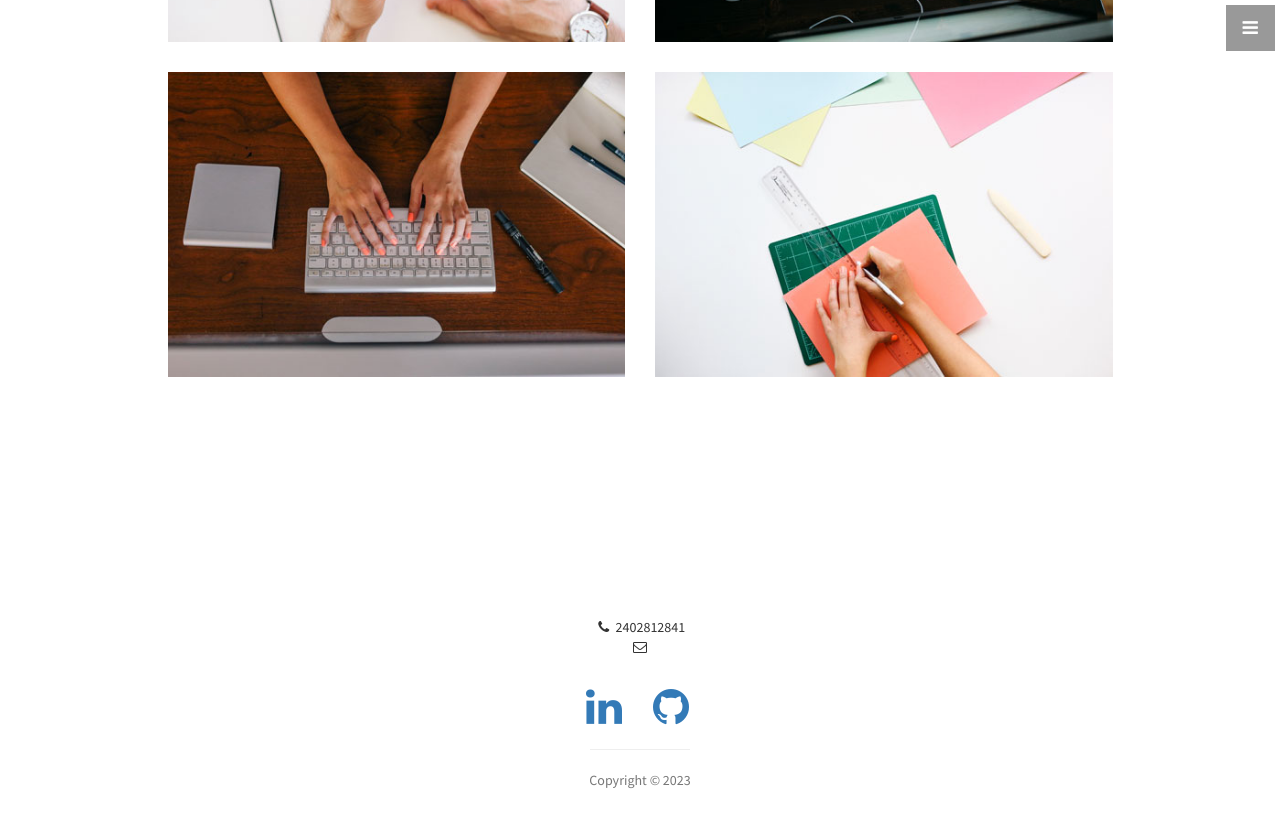
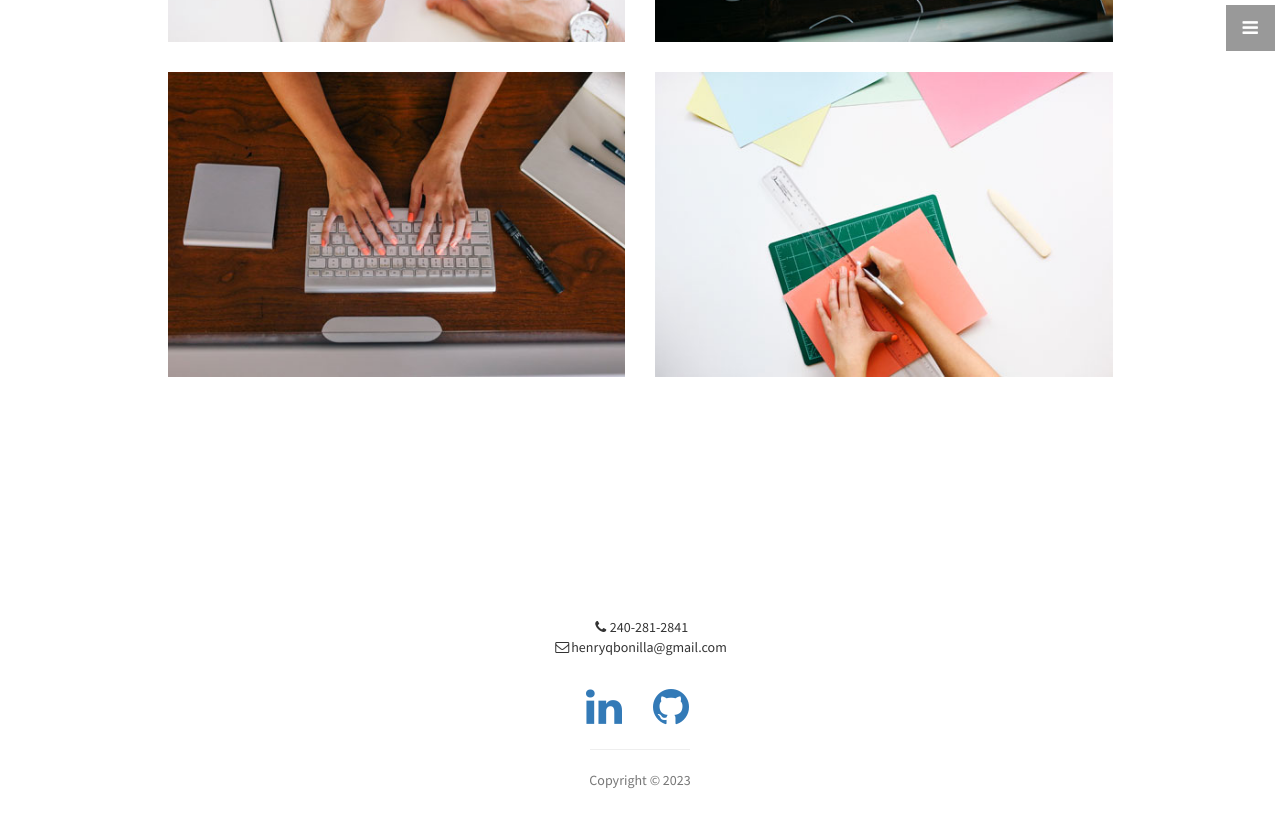
Before and after one commit to henryqbonilla/henryqbonilla.github.io, a Jekyll site: the page built from index.html, in a window 1280 px wide and 900 px high, scrolled down 1548 px. Shown: the top 828 px of the window. Built offline with Jekyll 4.4.1, drawn with Linux system fonts in a browser that asks for light colours.

Commit message:
Update footer.html

```diff
--- a/_includes/footer.html
+++ b/_includes/footer.html
@@ -10,16 +10,16 @@
           {% endfor %}
         </p>
         <ul class="list-unstyled">
-          <li><i class="fa fa-phone fa-fw"></i> {{ 2402812841 }}</li>
-          <li><i class="fa fa-envelope-o fa-fw"></i> {{ henryqbonilla@gmail.com }}</li>
+          <li><i class="fa fa-phone fa-fw"></i>240-281-2841</li>
+          <li><i class="fa fa-envelope-o fa-fw"></i>henryqbonilla@gmail.com</li>
         </ul>
         <br>
         <ul class="list-inline">
           <li>
-            <a href="https://linkedin.com/in/{{ henry-q-bonilla }}"><i class="fa fa-linkedin fa-fw fa-3x"></i></a>
+            <a href="https://linkedin.com/in/henry-q-bonilla"><i class="fa fa-linkedin fa-fw fa-3x"></i></a>
           </li>
           <li>
-            <a href="https://github.com/{{ henryqbonilla }}"><i class="fa fa-github fa-fw fa-3x"></i></a>
+            <a href="https://github.com/henryqbonilla"><i class="fa fa-github fa-fw fa-3x"></i></a>
           </li>
         </ul>
         <hr class="small">
```
